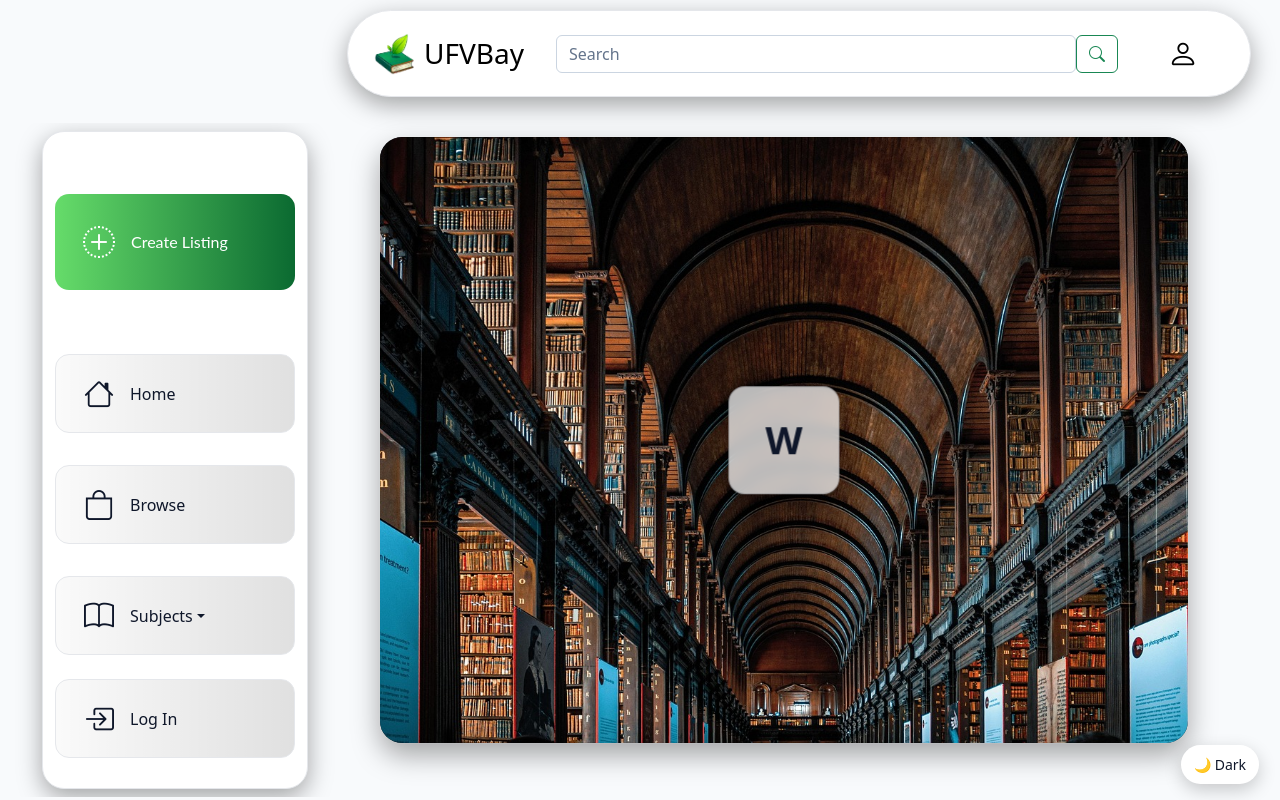
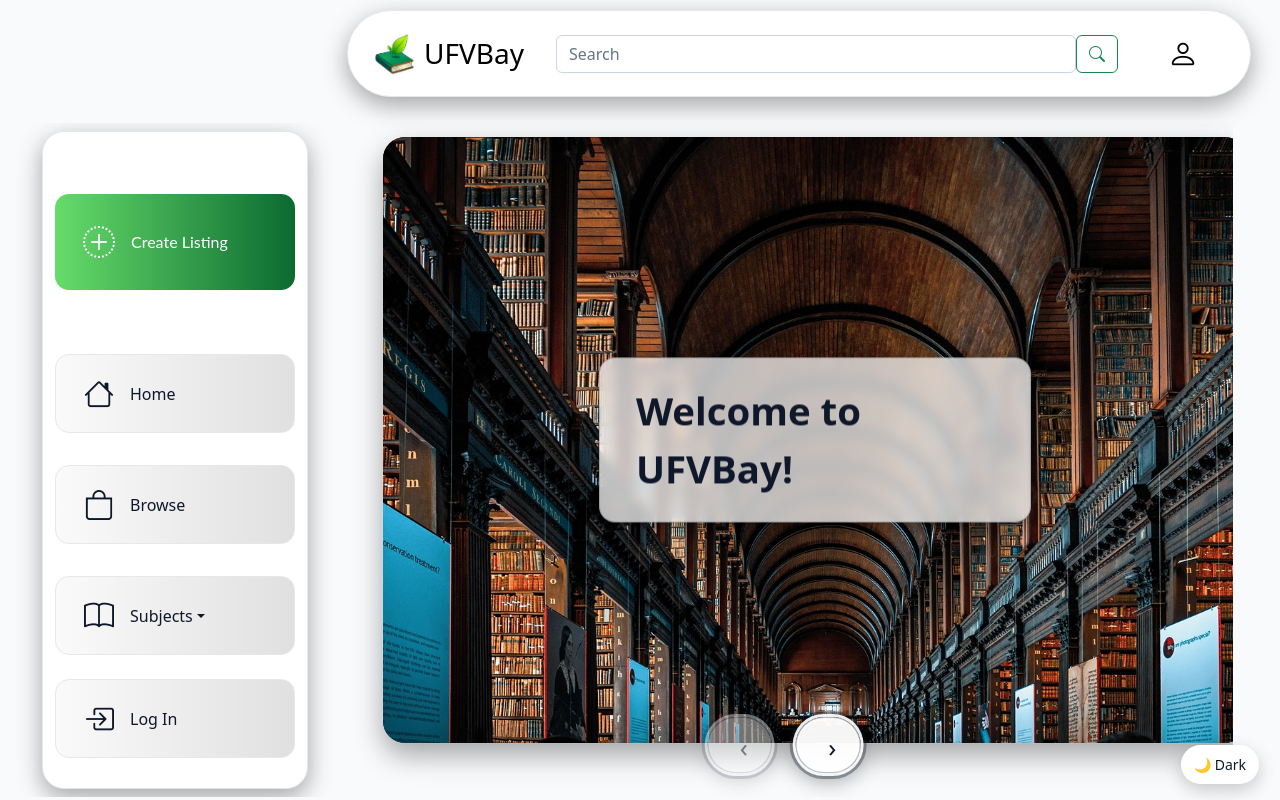
Before and after one commit to Gurv-Chahal/ufvbay, a React (Vite) app in the folder client/: page /home in a window 1280 px wide. Built offline with nearby package versions, Linux system fonts and the light colour scheme; a small style sheet from the web is missing.

Commit message:
creating slides

```diff
--- a/client/src/pages/Home.jsx
+++ b/client/src/pages/Home.jsx
@@ -1,62 +1,63 @@
-import React, {useEffect, useRef, useState} from 'react';
-import {useNavigate} from "react-router-dom";
+import React, { useEffect, useRef, useState } from "react";
+import { useNavigate } from "react-router-dom";
 import Navbar from "../components/Navbar.jsx";
 import HomeSideBar from "../components/HomeSideBar.jsx";
 import mainimage from "../images/library.jpg";
 import "../styles/Home.css";
 
-
-
-
 const Home = () => {
-
-    // state for search bar
+    // search plumbing (unchanged)
     const [filteredItems, setFilteredItems] = useState([]);
-    // state to handle subject change
     const [selectedSubject, setSelectedSubject] = useState("");
     const [listings, setListings] = useState([]);
+    const navigate = useNavigate();
 
-    const navigate = useNavigate()
+    // ---- slides --------------------------------------------------------------
+    // Slide #0 is your current hero. Add/replace slide objects to taste.
+    const slides = [
+        { key: "hero", kind: "hero" }, // uses your image + typewriter
+        {
+            key: "how",
+            kind: "panel",
+            title: "How UFVBay Works",
+            body:
+                "Browse local listings, message sellers, and meet on campus. Keep things student-friendly and safe."
+        },
+        {
+            key: "sell",
+            kind: "panel",
+            title: "Sell Textbooks Fast",
+            body:
+                "Create a listing in seconds. Add photos, set a fair price, and reach UFV students right away."
+        }
+    ];
+    const [index, setIndex] = useState(0);
+    const clamp = (i) => Math.max(0, Math.min(i, slides.length - 1));
+    const next = () => setIndex((i) => clamp(i + 1));
+    const prev = () => setIndex((i) => clamp(i - 1));
+    const onKey = (e) => {
+        if (e.key === "ArrowRight") next();
+        if (e.key === "ArrowLeft") prev();
+    };
 
-    // typewriter config/refs
+    // ---- existing typewriter for hero only ----------------------------------
     const txt = "Welcome to UFVBay!";
-    const speed = 300;         // ms per character
-    const loopDelay = 800;    // pause before restarting
-    const idxRef = useRef(0); // current character index
+    const speed = 300;
+    const loopDelay = 800;
+    const idxRef = useRef(0);
     const timerRef = useRef(null);
     const startedRef = useRef(false);
 
-    // function to handle changes in selected subject
-    const handleSubjectChange = (subject) => {
-        const normalized = subject === "ALL" ? "" : subject;
-        // go to Browse ("/") and let Browse.jsx handle filtering
-        navigate("/", {state: {subject: normalized}});
-    };
-
-    //handles search queries from user using title and description
-    const handleSearch = (query) => {
-        const lowerCaseQuery = query.toLowerCase();
-        const results = listings.filter((item) => {
-            return (
-                item.title.toLowerCase().includes(lowerCaseQuery) ||
-                item.description.toLowerCase().includes(lowerCaseQuery)
-            );
-        });
-        // update state with search results
-        setFilteredItems(results);
-    };
-
-    // typewriter loop
     const typeWriter = () => {
         const el = document.getElementById("demo");
         if (!el) return;
+        if (index !== 0) return; // run only when the hero slide is visible
 
         if (idxRef.current < txt.length) {
             el.textContent += txt.charAt(idxRef.current);
             idxRef.current += 1;
             timerRef.current = setTimeout(typeWriter, speed);
         } else {
-            // finished one pass — wait, clear, restart
             timerRef.current = setTimeout(() => {
                 el.textContent = "";
                 idxRef.current = 0;
@@ -65,41 +66,104 @@ const Home = () => {
         }
     };
 
-    // start once on mount, clean up on unmount
     useEffect(() => {
+        // boot once
         if (startedRef.current) return;
         startedRef.current = true;
-
-        const el = document.getElementById("demo");
-        if (el) el.textContent = "";
-        idxRef.current = 0;
-        typeWriter();
-
+        document.addEventListener("keydown", onKey);
         return () => {
+            document.removeEventListener("keydown", onKey);
             if (timerRef.current) clearTimeout(timerRef.current);
         };
     }, []);
 
+    useEffect(() => {
+        // restart the hero typewriter whenever we return to slide 0
+        if (index !== 0) return;
+        const el = document.getElementById("demo");
+        if (el) el.textContent = "";
+        idxRef.current = 0;
+        if (timerRef.current) clearTimeout(timerRef.current);
+        typeWriter();
+    }, [index]);
+
+    // subject change from sidebar → go to Browse
+    const handleSubjectChange = (subject) => {
+        const normalized = subject === "ALL" ? "" : subject;
+        navigate("/", { state: { subject: normalized } });
+    };
+
+    // (search plumbing you already had)
+    const handleSearch = (query) => {
+        const q = query.toLowerCase();
+        const results = listings.filter(
+            (item) =>
+                item.title.toLowerCase().includes(q) ||
+                item.description.toLowerCase().includes(q)
+        );
+        setFilteredItems(results);
+    };
+
     return (
         <div className="home-shell">
-            <Navbar onSearch={handleSearch} results={filteredItems}/>
+            <Navbar onSearch={handleSearch} results={filteredItems} />
 
             <div className="home-body">
                 <div className="home-left">
-                    <HomeSideBar onSubjectChange={handleSubjectChange}/>
+                    <HomeSideBar onSubjectChange={handleSubjectChange} />
                 </div>
 
+                {/* ------- SLIDER LIVES ONLY INSIDE THE MAIN COLUMN ------- */}
                 <div className="home-main">
-                    <div className="home-content">
-                    <img className="home-hero" src={mainimage} alt="UFVBay"/>
-                    <p id="demo" className='typewriter'></p>
+                    <div className="home-slider" aria-roledescription="carousel">
+                        <div
+                            className="home-track"
+                            style={{ transform: `translateX(-${index * 100}%)` }}
+                        >
+                            {slides.map((s) => (
+                                <section className="home-slide" key={s.key}>
+                                    {s.kind === "hero" ? (
+                                        <div className="home-content">
+                                            <img className="home-hero" src={mainimage} alt="UFVBay" />
+                                            <p id="demo" className="typewriter" />
+                                        </div>
+                                    ) : (
+                                        <div className="home-content home-content--panel">
+                                            <div className="panel-inner">
+                                                <h2>{s.title}</h2>
+                                                <p>{s.body}</p>
+                                            </div>
+                                        </div>
+                                    )}
+                                </section>
+                            ))}
+                        </div>
+
+                        {/* Controls pinned at bottom center of the main column */}
+                        <div className="home-controls" role="group" aria-label="Slides">
+                            <button
+                                className="nav-btn nav-btn--left"
+                                onClick={prev}
+                                disabled={index === 0}
+                                aria-label="Previous slide"
+                            >
+                                ‹
+                            </button>
+                            <button
+                                className="nav-btn nav-btn--right"
+                                onClick={next}
+                                disabled={index === slides.length - 1}
+                                aria-label="Next slide"
+                            >
+                                ›
+                            </button>
+                        </div>
                     </div>
                 </div>
-
-
+                {/* --------------------------------------------------------- */}
             </div>
         </div>
     );
-}
+};
 
 export default Home;
--- a/client/src/styles/Home.css
+++ b/client/src/styles/Home.css
@@ -19,6 +19,23 @@
    --nav-height: var(--nav-h);    /* alias used everywhere */
 
 
+
+    /* slider button sizing (already in your file)… */
+    --slider-btn-size: clamp(56px, 6.5vh, 68px);
+    --slider-btn-icon: clamp(26px, 3vh, 34px);
+    --slider-btn-gap: clamp(16px, 2vw, 24px);
+
+    /* add: contrast rings/halo */
+    --slider-btn-ring-1: rgba(255,255,255,.92); /* inner light ring */
+    --slider-btn-ring-2: rgba(15,23,42,.35);    /* outer dark ring */
+
+
+}
+
+:root.dark{
+    /* slightly stronger contrast in dark mode */
+    --slider-btn-ring-1: rgba(255,255,255,.85);
+    --slider-btn-ring-2: rgba(0,0,0,.55);
 }
 
 /* full-viewport page with header row + fill row */
@@ -146,3 +163,147 @@
 @media (max-width: 900px){
     :root { --home-lift: -1vh; }
 }
+
+
+
+
+
+
+
+
+
+
+
+
+
+
+
+
+
+
+/* ===== SLIDER (lives entirely inside .home-main) ===== */
+
+/* container that clips the animated track */
+.home-slider {
+    position: relative;
+    width: 100%;
+    height: 100%;
+    overflow: hidden;           /* important: hide sliding edges */
+    display: grid;              /* keeps content centered */
+    place-items: center;
+}
+
+/* the moving strip */
+.home-track {
+    display: flex;
+    height: 100%;
+    transition: transform 560ms cubic-bezier(.22,.61,.36,1);
+    will-change: transform;
+}
+
+/* each slide occupies 100% of the main column */
+.home-slide {
+    flex: 0 0 100%;
+    height: 100%;
+    display: grid;
+    place-items: center;
+}
+
+/* reuse your existing card-like canvas */
+.home-content {
+    /* already defined above in your file; no change needed */
+}
+
+/* simple light panel look for non-hero slides */
+.home-content--panel {
+    background: var(--surface, #0b0f19);
+    border: 1px solid var(--border, rgba(255,255,255,.08));
+    box-shadow:
+            0 12px 28px rgba(0,0,0,.35),
+            inset 0 1px 0 rgba(255,255,255,.06);
+    display: grid;
+    place-items: center;
+}
+
+.home-content--panel .panel-inner {
+    padding: clamp(20px, 4vw, 48px);
+    max-width: min(90%, 960px);
+    text-align: center;
+}
+
+.home-content--panel h2 {
+    margin: 0 0 12px;
+    font-size: clamp(22px, 3.2vw, 40px);
+    font-weight: 800;
+}
+
+.home-content--panel p {
+    margin: 0 auto;
+    font-size: clamp(14px, 1.4vw, 18px);
+    line-height: 1.6;
+    opacity: .9;
+}
+
+/* Bottom-centered controls *//* Bottom-centered controls */
+.home-controls {
+    position: absolute;
+    bottom: clamp(16px, 3vh, 36px);
+    left: 50%;
+    transform: translateX(-50%);
+    display: flex;
+    gap: var(--slider-btn-gap);
+    z-index: 3;
+}
+
+.nav-btn{
+    position: relative; /* for the ring layers */
+    width: var(--slider-btn-size);
+    height: var(--slider-btn-size);
+    border-radius: 999px;
+    border: 1px solid rgba(15,23,42,.28);
+    background: rgba(255,255,255,.96);
+    color: #0f172a;
+
+    /* 👉 add the double outline + keep depth and inner bevel */
+    box-shadow:
+            0 0 0 3px var(--slider-btn-ring-1),  /* inner light ring */
+            0 0 0 6px var(--slider-btn-ring-2),  /* outer dark ring */
+            0 8px 22px rgba(0,0,0,.35),          /* drop shadow */
+            inset 0 0 0 2px rgba(255,255,255,.35);
+
+    font-size: var(--slider-btn-icon);
+    line-height: 1;
+    display: grid;
+    place-items: center;
+    cursor: pointer;
+    transition: transform .18s ease, box-shadow .18s ease, background .2s ease, opacity .2s ease;
+}
+
+/* subtle lift = stronger ring */
+.nav-btn:hover:not(:disabled){
+    transform: translateY(-2px) scale(1.03);
+    box-shadow:
+            0 0 0 3px var(--slider-btn-ring-1),
+            0 0 0 6px var(--slider-btn-ring-2),
+            0 12px 28px rgba(0,0,0,.4),
+            inset 0 0 0 2px rgba(255,255,255,.35);
+}
+
+/* keep your strong keyboard focus ring */
+.nav-btn:focus-visible{
+    outline: none;
+    box-shadow:
+            0 0 0 3px rgba(255,255,255,.98),
+            0 0 0 5px rgba(59,130,246,.65);
+}
+
+/* dark mode */
+/* dark mode button base (keeps the ring vars above) */
+:root.dark .nav-btn{
+    background: rgba(17,24,39,.92);
+    color: #fff;
+    border-color: rgba(255,255,255,.18);
+}
+
+.nav-btn:active:not(:disabled){ transform: translateY(0); box-shadow: 0 4px 12px rgba(0,0,0,.28); }
+.nav-btn:disabled{ opacity: .45; cursor: default; }
```
